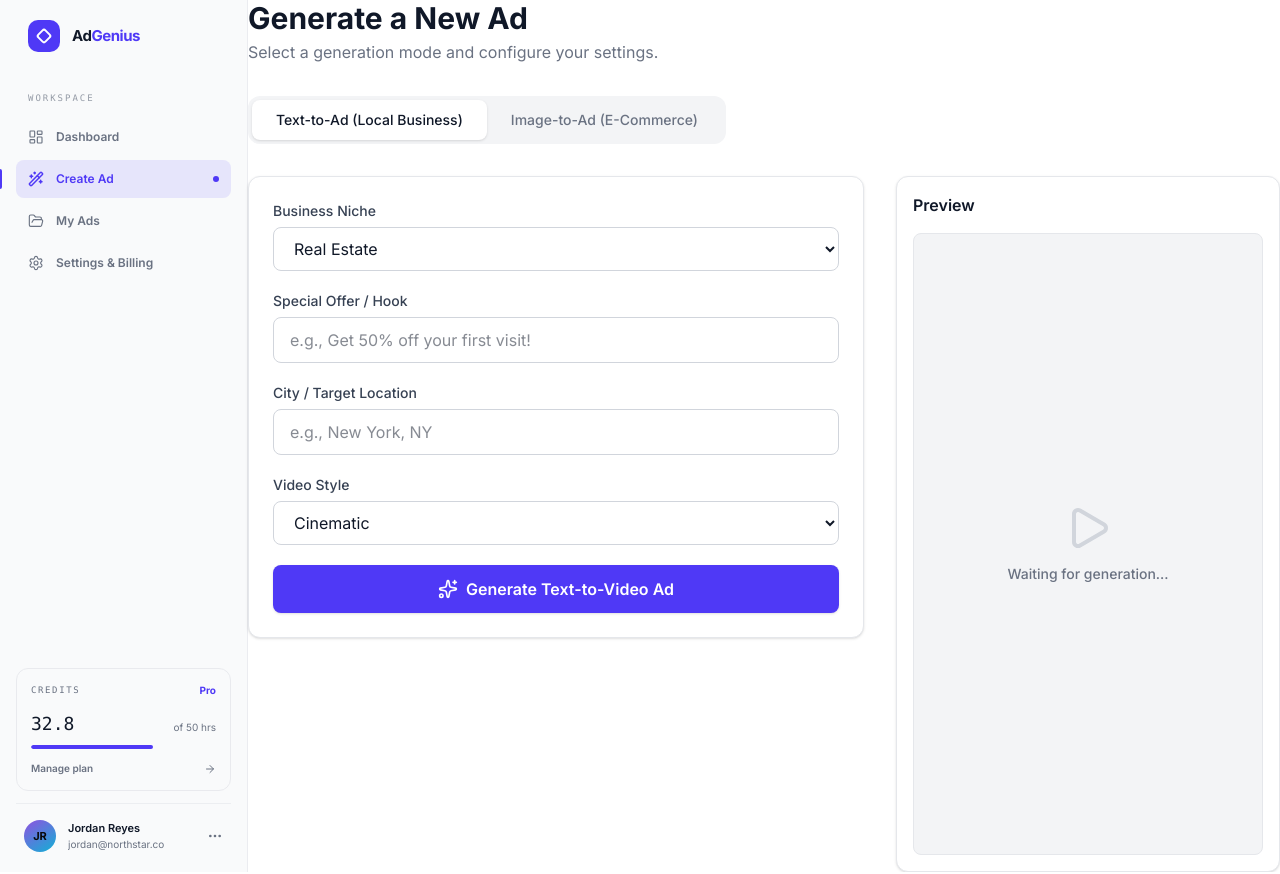
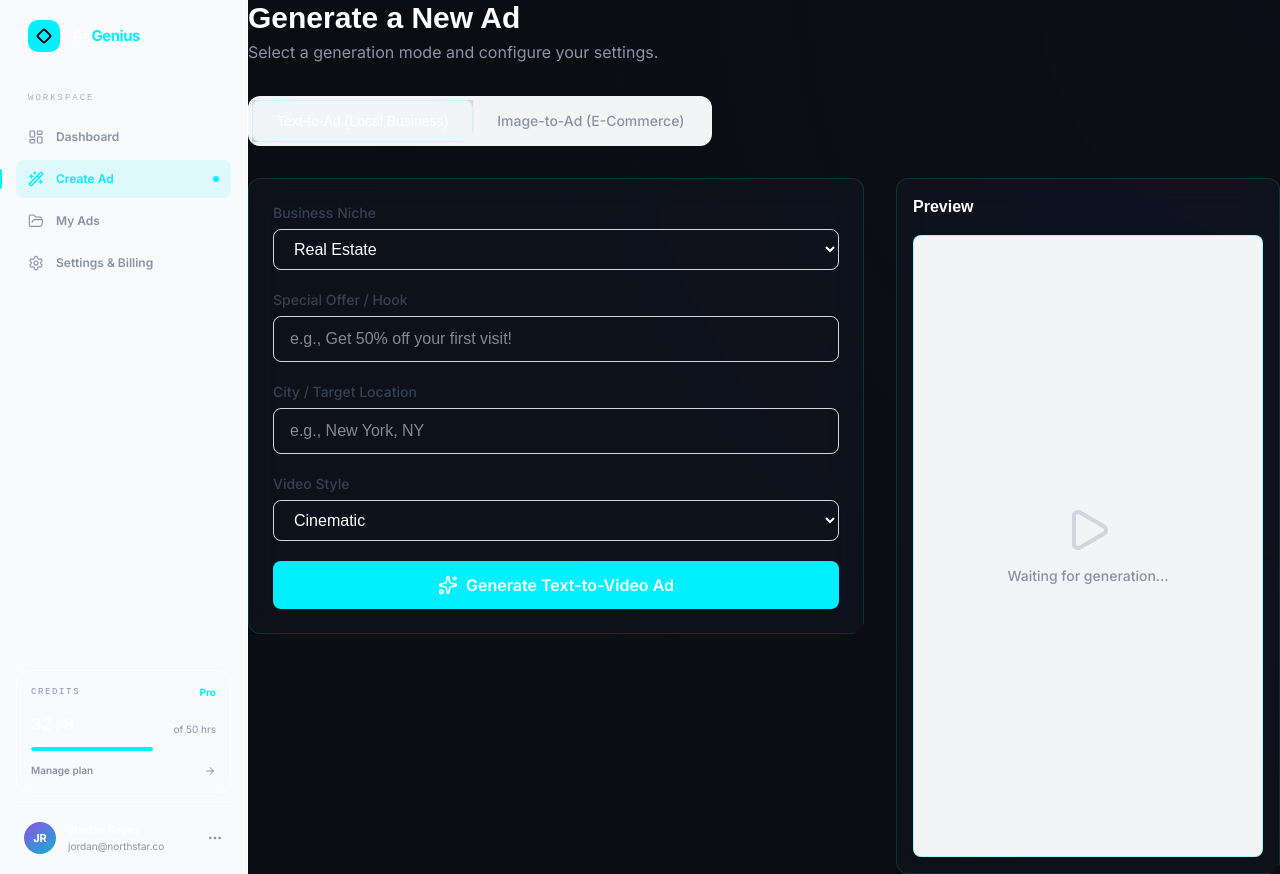
Before and after one commit to sbmp69/ads, a Next.js app: page /create in a window 1280 px wide. Built offline with nearby package versions, Linux system fonts and the light colour scheme.

Commit message:
style: transform UI to futuristic cyberpunk aesthetic

```diff
--- a/src/app/create/page.tsx
+++ b/src/app/create/page.tsx
@@ -9,8 +9,12 @@ export default function CreateAd() {
   return (
     <div className="space-y-8 h-full flex flex-col">
       <header>
-        <h1 className="text-3xl font-bold text-gray-900">Generate a New Ad</h1>
-        <p className="text-gray-500 mt-1">Select a generation mode and configure your settings.</p>
+        <h1 className="text-3xl font-bold text-cyber-text font-display">
+          Generate a New Ad
+        </h1>
+        <p className="text-cyber-muted mt-1">
+          Select a generation mode and configure your settings.
+        </p>
       </header>
 
       {/* Tabs */}
@@ -19,8 +23,8 @@ export default function CreateAd() {
           onClick={() => setActiveTab("text")}
           className={`px-6 py-2.5 text-sm font-medium rounded-lg transition-all ${
             activeTab === "text"
-              ? "bg-white text-gray-900 shadow-sm"
-              : "text-gray-500 hover:text-gray-700"
+              ? "glass-panel text-cyber-text font-display "
+              : "text-cyber-muted hover:text-gray-700"
           }`}
         >
           Text-to-Ad (Local Business)
@@ -29,8 +33,8 @@ export default function CreateAd() {
           onClick={() => setActiveTab("image")}
           className={`px-6 py-2.5 text-sm font-medium rounded-lg transition-all ${
             activeTab === "image"
-              ? "bg-white text-gray-900 shadow-sm"
-              : "text-gray-500 hover:text-gray-700"
+              ? "glass-panel text-cyber-text font-display "
+              : "text-cyber-muted hover:text-gray-700"
           }`}
         >
           Image-to-Ad (E-Commerce)
@@ -41,12 +45,12 @@ export default function CreateAd() {
         {/* Input Column */}
         <div className="flex-1 space-y-6">
           {activeTab === "text" ? (
-            <div className="bg-white p-6 rounded-xl border border-gray-200 shadow-sm space-y-5">
+            <div className="glass-panel p-6 rounded-xl border border-cyber-cyan/30  space-y-5">
               <div>
                 <label className="block text-sm font-medium text-gray-700 mb-1.5">
                   Business Niche
                 </label>
-                <select className="w-full border border-gray-300 rounded-lg px-4 py-2.5 text-gray-900 focus:ring-2 focus:ring-indigo-600 focus:border-transparent outline-none">
+                <select className="w-full border border-gray-300 rounded-lg px-4 py-2.5 text-cyber-text font-display focus:ring-2 focus:ring-indigo-600 focus:border-transparent outline-none">
                   <option>Real Estate</option>
                   <option>Coffee Shop</option>
                   <option>Fitness Gym</option>
@@ -62,7 +66,7 @@ export default function CreateAd() {
                 <input
                   type="text"
                   placeholder="e.g., Get 50% off your first visit!"
-                  className="w-full border border-gray-300 rounded-lg px-4 py-2.5 text-gray-900 focus:ring-2 focus:ring-indigo-600 focus:border-transparent outline-none"
+                  className="w-full border border-gray-300 rounded-lg px-4 py-2.5 text-cyber-text font-display focus:ring-2 focus:ring-indigo-600 focus:border-transparent outline-none"
                 />
               </div>
 
@@ -73,7 +77,7 @@ export default function CreateAd() {
                 <input
                   type="text"
                   placeholder="e.g., New York, NY"
-                  className="w-full border border-gray-300 rounded-lg px-4 py-2.5 text-gray-900 focus:ring-2 focus:ring-indigo-600 focus:border-transparent outline-none"
+                  className="w-full border border-gray-300 rounded-lg px-4 py-2.5 text-cyber-text font-display focus:ring-2 focus:ring-indigo-600 focus:border-transparent outline-none"
                 />
               </div>
 
@@ -81,28 +85,32 @@ export default function CreateAd() {
                 <label className="block text-sm font-medium text-gray-700 mb-1.5">
                   Video Style
                 </label>
-                <select className="w-full border border-gray-300 rounded-lg px-4 py-2.5 text-gray-900 focus:ring-2 focus:ring-indigo-600 focus:border-transparent outline-none">
+                <select className="w-full border border-gray-300 rounded-lg px-4 py-2.5 text-cyber-text font-display focus:ring-2 focus:ring-indigo-600 focus:border-transparent outline-none">
                   <option>Cinematic</option>
                   <option>UGC (User Generated Content)</option>
                   <option>Fast-paced / Trendy</option>
                 </select>
               </div>
 
-              <button className="w-full bg-indigo-600 hover:bg-indigo-700 text-white font-semibold py-3 rounded-lg shadow-sm transition-colors flex items-center justify-center gap-2 mt-4">
+              <button className="w-full bg-cyber-cyan text-black hover:bg-cyber-cyan hover:shadow-[0_0_15px_#00F0FF] text-white font-semibold py-3 rounded-lg  transition-colors flex items-center justify-center gap-2 mt-4">
                 <Sparkles className="w-5 h-5" />
                 Generate Text-to-Video Ad
               </button>
             </div>
           ) : (
-            <div className="bg-white p-6 rounded-xl border border-gray-200 shadow-sm space-y-5">
+            <div className="glass-panel p-6 rounded-xl border border-cyber-cyan/30  space-y-5">
               <div>
                 <label className="block text-sm font-medium text-gray-700 mb-1.5">
                   Upload Product Image
                 </label>
                 <div className="border-2 border-dashed border-gray-300 rounded-xl p-8 flex flex-col items-center justify-center text-center hover:bg-gray-50 transition-colors cursor-pointer">
                   <UploadCloud className="w-10 h-10 text-gray-400 mb-3" />
-                  <p className="text-sm font-medium text-gray-900">Click to upload or drag and drop</p>
-                  <p className="text-xs text-gray-500 mt-1">PNG, JPG or WEBP (max. 5MB)</p>
+                  <p className="text-sm font-medium text-cyber-text font-display">
+                    Click to upload or drag and drop
+                  </p>
+                  <p className="text-xs text-cyber-muted mt-1">
+                    PNG, JPG or WEBP (max. 5MB)
+                  </p>
                 </div>
               </div>
 
@@ -113,11 +121,11 @@ export default function CreateAd() {
                 <textarea
                   rows={4}
                   placeholder="e.g., splashing water, neon lights, minimal studio backdrop..."
-                  className="w-full border border-gray-300 rounded-lg px-4 py-2.5 text-gray-900 focus:ring-2 focus:ring-indigo-600 focus:border-transparent outline-none resize-none"
+                  className="w-full border border-gray-300 rounded-lg px-4 py-2.5 text-cyber-text font-display focus:ring-2 focus:ring-indigo-600 focus:border-transparent outline-none resize-none"
                 />
               </div>
 
-              <button className="w-full bg-indigo-600 hover:bg-indigo-700 text-white font-semibold py-3 rounded-lg shadow-sm transition-colors flex items-center justify-center gap-2 mt-4">
+              <button className="w-full bg-cyber-cyan text-black hover:bg-cyber-cyan hover:shadow-[0_0_15px_#00F0FF] text-white font-semibold py-3 rounded-lg  transition-colors flex items-center justify-center gap-2 mt-4">
                 <Sparkles className="w-5 h-5" />
                 Animate Product Video
               </button>
@@ -127,11 +135,15 @@ export default function CreateAd() {
 
         {/* Output Column */}
         <div className="w-full max-w-sm shrink-0">
-          <div className="bg-white p-4 rounded-xl border border-gray-200 shadow-sm h-full min-h-[600px] flex flex-col">
-            <h3 className="font-semibold text-gray-900 mb-4">Preview</h3>
-            <div className="flex-1 bg-gray-100 rounded-lg border border-gray-200 flex flex-col items-center justify-center relative overflow-hidden aspect-[9/16]">
+          <div className="glass-panel p-4 rounded-xl border border-cyber-cyan/30  h-full min-h-[600px] flex flex-col">
+            <h3 className="font-semibold text-cyber-text font-display mb-4">
+              Preview
+            </h3>
+            <div className="flex-1 bg-gray-100 rounded-lg border border-cyber-cyan/30 flex flex-col items-center justify-center relative overflow-hidden aspect-[9/16]">
               <Play className="w-12 h-12 text-gray-300 mb-3" />
-              <p className="text-sm text-gray-500 font-medium">Waiting for generation...</p>
+              <p className="text-sm text-cyber-muted font-medium">
+                Waiting for generation...
+              </p>
             </div>
           </div>
         </div>
--- a/src/app/globals.css
+++ b/src/app/globals.css
@@ -1,13 +1,129 @@
 @import "tailwindcss";
+@import url('https://fonts.googleapis.com/css2?family=Inter:wght@400;500;600;700&family=JetBrains+Mono:wght@400;700&family=Orbitron:wght@400;500;700;900&display=swap');
 
-@layer base {
-  :root {
-    --background: #ffffff;
-    --foreground: #09090b;
-  }
+@theme {
+  --font-sans: 'Inter', sans-serif;
+  --font-mono: 'JetBrains Mono', monospace;
+  --font-display: 'Orbitron', sans-serif;
+
+  --color-cyber-bg: #0A0A0F;
+  --color-cyber-surface: #0D1117;
+  --color-cyber-cyan: #00F0FF;
+  --color-cyber-purple: #B026FF;
+  --color-cyber-magenta: #FF2E97;
+  --color-cyber-green: #39FF14;
+  --color-cyber-text: #FFFFFF;
+  --color-cyber-muted: #8B92A8;
+}
+
+:root {
+  background-color: var(--color-cyber-bg);
+  color: var(--color-cyber-text);
 }
 
 body {
-  background-color: var(--background);
-  color: var(--foreground);
+  background: radial-gradient(circle at top right, #302B6320, #0A0A0F 60%),
+              radial-gradient(circle at bottom left, #0F0C2930, #0A0A0F 60%);
+  background-color: var(--color-cyber-bg);
+  color: var(--color-cyber-text);
+  min-height: 100vh;
+  position: relative;
 }
+
+body::before {
+  content: "";
+  position: absolute;
+  inset: 0;
+  background-image:
+    linear-gradient(rgba(0, 240, 255, 0.03) 1px, transparent 1px),
+    linear-gradient(90deg, rgba(0, 240, 255, 0.03) 1px, transparent 1px);
+  background-size: 40px 40px;
+  pointer-events: none;
+  z-index: -1;
+}
+
+.glass-panel {
+  background: rgba(255, 255, 255, 0.02);
+  backdrop-filter: blur(16px) saturate(180%);
+  -webkit-backdrop-filter: blur(16px) saturate(180%);
+  border: 1px solid rgba(0, 240, 255, 0.15);
+  box-shadow: 0 4px 30px rgba(0, 0, 0, 0.5);
+  clip-path: polygon(0 0, 100% 0, 100% calc(100% - 10px), calc(100% - 10px) 100%, 0 100%);
+}
+
+.neon-btn {
+  background: rgba(0, 240, 255, 0.1);
+  border: 1px solid var(--color-cyber-cyan);
+  color: var(--color-cyber-cyan);
+  box-shadow: 0 0 10px rgba(0, 240, 255, 0.2), inset 0 0 10px rgba(0, 240, 255, 0.1);
+  text-shadow: 0 0 5px rgba(0, 240, 255, 0.5);
+  transition: all 0.2s cubic-bezier(0.4, 0, 0.2, 1);
+  clip-path: polygon(10px 0, 100% 0, 100% calc(100% - 10px), calc(100% - 10px) 100%, 0 100%, 0 10px);
+}
+
+.neon-btn:hover {
+  background: var(--color-cyber-cyan);
+  color: #000;
+  box-shadow: 0 0 20px rgba(0, 240, 255, 0.6), inset 0 0 10px rgba(255, 255, 255, 0.5);
+  text-shadow: none;
+  transform: scale(1.02);
+}
+
+.neon-btn:disabled {
+  opacity: 0.5;
+  cursor: not-allowed;
+  pointer-events: none;
+}
+
+.neon-input {
+  background: rgba(10, 10, 15, 0.6);
+  border: 1px solid rgba(0, 240, 255, 0.2);
+  color: white;
+  transition: all 0.2s ease;
+}
+
+.neon-input:focus {
+  outline: none;
+  border-color: var(--color-cyber-cyan);
+  box-shadow: 0 0 12px rgba(0, 240, 255, 0.3);
+}
+
+.text-glow {
+  text-shadow: 0 0 8px currentColor;
+}
+
+.hud-border {
+  position: relative;
+}
+.hud-border::before, .hud-border::after {
+  content: '';
+  position: absolute;
+  width: 10px;
+  height: 10px;
+  border: 2px solid var(--color-cyber-cyan);
+  pointer-events: none;
+}
+.hud-border::before {
+  top: -2px; left: -2px;
+  border-right: none; border-bottom: none;
+}
+.hud-border::after {
+  bottom: -2px; right: -2px;
+  border-left: none; border-top: none;
+}
+
+.sidebar-link {
+  transition: all 0.2s ease;
+  border-left: 2px solid transparent;
+}
+.sidebar-link:hover {
+  background: linear-gradient(90deg, rgba(0, 240, 255, 0.1) 0%, transparent 100%);
+  border-left: 2px solid var(--color-cyber-cyan);
+  color: var(--color-cyber-cyan);
+}
+.sidebar-link.active {
+  background: linear-gradient(90deg, rgba(0, 240, 255, 0.2) 0%, transparent 100%);
+  border-left: 2px solid var(--color-cyber-cyan);
+  color: var(--color-cyber-cyan);
+  text-shadow: 0 0 8px rgba(0, 240, 255, 0.5);
+}
--- a/src/app/layout.tsx
+++ b/src/app/layout.tsx
@@ -17,14 +17,14 @@ export default function RootLayout({
   return (
     <html lang="en">
       <body
-        className={`${inter.className} min-h-screen bg-white text-gray-900 antialiased`}
+        className={`${inter.className} min-h-screen bg-cyber-bg text-cyber-text font-sans antialiased`}
       >
         <>
-          <div className="noise-overlay min-h-[100dvh] bg-white">
-            <header className="flex h-16 items-center justify-between border-b border-gray-200/70 bg-gray-50 px-4 md:hidden">
+          <div className="noise-overlay min-h-[100dvh] bg-cyber-surface/50">
+            <header className="flex h-16 items-center justify-between border-b border-cyber-cyan/20/70 bg-gray-50 px-4 md:hidden">
               <button
                 type="button"
-                className="rounded-md p-2 text-gray-500 hover:bg-foreground/[.05] hover:text-gray-900"
+                className="rounded-md p-2 text-cyber-muted hover:bg-foreground/[.05] hover:text-cyber-text"
                 aria-label="Open navigation"
                 data-testid="button-open-navigation"
               >
@@ -51,17 +51,17 @@ export default function RootLayout({
                 href="/"
                 className="group flex items-center gap-3"
               >
-                <span className="relative flex h-8 w-8 items-center justify-center rounded-[10px] bg-indigo-600 text-white shadow-[0_0_22px_hsl(var(--primary)/.22)]">
+                <span className="relative flex h-8 w-8 items-center justify-center rounded-[10px] bg-cyber-cyan text-black shadow-[0_0_22px_hsl(var(--primary)/.22)]">
                   <span className="absolute h-3 w-3 rotate-45 rounded-[3px] border-2 border-primary-foreground/90"></span>
-                  <span className="h-1.5 w-1.5 rounded-full bg-indigo-600-foreground"></span>
+                  <span className="h-1.5 w-1.5 rounded-full bg-cyber-cyan-foreground"></span>
                 </span>
-                <span className="text-[15px] font-bold tracking-[-0.03em] text-gray-900">
-                  Ad<span className="text-indigo-600">Genius</span>
+                <span className="text-[15px] font-bold tracking-[-0.03em] text-cyber-text">
+                  Ad<span className="text-cyber-cyan">Genius</span>
                 </span>
               </a>
               <button
                 type="button"
-                className="rounded-md p-2 text-gray-500 hover:bg-foreground/[.05] hover:text-gray-900"
+                className="rounded-md p-2 text-cyber-muted hover:bg-foreground/[.05] hover:text-cyber-text"
                 aria-label="Notifications"
                 data-testid="button-mobile-notifications"
               >
@@ -85,24 +85,24 @@ export default function RootLayout({
             </header>
             <div className="flex min-h-[calc(100dvh-4rem)]">
               <div className="hidden md:block">
-                <aside className="flex h-full w-[248px] shrink-0 flex-col border-r border-gray-200/70 bg-gray-50 px-4 py-5">
+                <aside className="flex h-full w-[248px] shrink-0 flex-col border-r border-cyber-cyan/20/70 bg-gray-50 px-4 py-5">
                   <div className="px-3">
                     <a
                       data-testid="link-logo"
                       href="/"
                       className="group flex items-center gap-3"
                     >
-                      <span className="relative flex h-8 w-8 items-center justify-center rounded-[10px] bg-indigo-600 text-white shadow-[0_0_22px_hsl(var(--primary)/.22)]">
+                      <span className="relative flex h-8 w-8 items-center justify-center rounded-[10px] bg-cyber-cyan text-black shadow-[0_0_22px_hsl(var(--primary)/.22)]">
                         <span className="absolute h-3 w-3 rotate-45 rounded-[3px] border-2 border-primary-foreground/90"></span>
-                        <span className="h-1.5 w-1.5 rounded-full bg-indigo-600-foreground"></span>
+                        <span className="h-1.5 w-1.5 rounded-full bg-cyber-cyan-foreground"></span>
                       </span>
-                      <span className="text-[15px] font-bold tracking-[-0.03em] text-gray-900">
-                        Ad<span className="text-indigo-600">Genius</span>
+                      <span className="text-[15px] font-bold tracking-[-0.03em] text-cyber-text">
+                        Ad<span className="text-cyber-cyan">Genius</span>
                       </span>
                     </a>
                   </div>
                   <div className="mt-10 px-3">
-                    <div className="font-mono text-[9px] uppercase tracking-[0.22em] text-gray-500/70">
+                    <div className="font-mono text-cyber-cyan text-[9px] uppercase tracking-[0.22em] text-cyber-muted/70">
                       Workspace
                     </div>
                   </div>
@@ -113,7 +113,7 @@ export default function RootLayout({
                     <a
                       data-testid="link-nav-dashboard"
                       href="/dashboard"
-                      className="group relative flex items-center gap-3 rounded-lg px-3 py-2.5 text-[12px] font-semibold transition-all duration-200 text-gray-500 hover:bg-foreground/[.04] hover:text-gray-900"
+                      className="group relative flex items-center gap-3 rounded-lg px-3 py-2.5 text-[12px] font-semibold transition-all duration-200 text-cyber-muted hover:bg-foreground/[.04] hover:text-cyber-text"
                     >
                       <svg
                         xmlns="http://www.w3.org/2000/svg"
@@ -138,9 +138,9 @@ export default function RootLayout({
                     <a
                       data-testid="link-nav-create-ad"
                       href="/"
-                      className="group relative flex items-center gap-3 rounded-lg px-3 py-2.5 text-[12px] font-semibold transition-all duration-200 bg-indigo-600/[.11] text-indigo-600"
+                      className="group relative flex items-center gap-3 rounded-lg px-3 py-2.5 text-[12px] font-semibold transition-all duration-200 bg-cyber-cyan/[.11] text-cyber-cyan"
                     >
-                      <span className="absolute -left-4 h-5 w-0.5 rounded-r-full bg-indigo-600"></span>
+                      <span className="absolute -left-4 h-5 w-0.5 rounded-r-full bg-cyber-cyan"></span>
                       <svg
                         xmlns="http://www.w3.org/2000/svg"
                         width="16"
@@ -164,12 +164,12 @@ export default function RootLayout({
                         <path d="M11 3H9"></path>
                       </svg>
                       <span>Create Ad</span>
-                      <span className="ml-auto h-1.5 w-1.5 rounded-full bg-indigo-600 shadow-[0_0_9px_hsl(var(--primary))]"></span>
+                      <span className="ml-auto h-1.5 w-1.5 rounded-full bg-cyber-cyan shadow-[0_0_9px_hsl(var(--primary))]"></span>
                     </a>
                     <a
                       data-testid="link-nav-my-ads"
                       href="/my-ads"
-                      className="group relative flex items-center gap-3 rounded-lg px-3 py-2.5 text-[12px] font-semibold transition-all duration-200 text-gray-500 hover:bg-foreground/[.04] hover:text-gray-900"
+                      className="group relative flex items-center gap-3 rounded-lg px-3 py-2.5 text-[12px] font-semibold transition-all duration-200 text-cyber-muted hover:bg-foreground/[.04] hover:text-cyber-text"
                     >
                       <svg
                         xmlns="http://www.w3.org/2000/svg"
@@ -191,7 +191,7 @@ export default function RootLayout({
                     <a
                       data-testid="link-nav-settings-&amp;-billing"
                       href="/settings"
-                      className="group relative flex items-center gap-3 rounded-lg px-3 py-2.5 text-[12px] font-semibold transition-all duration-200 text-gray-500 hover:bg-foreground/[.04] hover:text-gray-900"
+                      className="group relative flex items-center gap-3 rounded-lg px-3 py-2.5 text-[12px] font-semibold transition-all duration-200 text-cyber-muted hover:bg-foreground/[.04] hover:text-cyber-text"
                     >
                       <svg
                         xmlns="http://www.w3.org/2000/svg"
@@ -213,29 +213,29 @@ export default function RootLayout({
                     </a>
                   </nav>
                   <div className="space-y-3">
-                    <div className="rounded-xl border border-gray-200/80 bg-foreground/[.025] p-3.5">
+                    <div className="rounded-xl border border-cyber-cyan/20/80 bg-foreground/[.025] p-3.5">
                       <div className="flex items-center justify-between">
-                        <span className="font-mono text-[9px] uppercase tracking-[.18em] text-gray-500">
+                        <span className="font-mono text-cyber-cyan text-[9px] uppercase tracking-[.18em] text-cyber-muted">
                           Credits
                         </span>
-                        <span className="text-[10px] font-bold text-indigo-600">
+                        <span className="text-[10px] font-bold text-cyber-cyan">
                           Pro
                         </span>
                       </div>
                       <div className="mt-3 flex items-end justify-between">
-                        <span className="font-mono text-[18px] font-medium text-gray-900">
+                        <span className="font-mono text-cyber-cyan text-[18px] font-medium text-cyber-text">
                           32.8
                         </span>
-                        <span className="pb-0.5 text-[10px] text-gray-500">
+                        <span className="pb-0.5 text-[10px] text-cyber-muted">
                           of 50 hrs
                         </span>
                       </div>
                       <div className="mt-2 h-1 overflow-hidden rounded-full bg-border">
-                        <div className="h-full w-[66%] rounded-full bg-indigo-600"></div>
+                        <div className="h-full w-[66%] rounded-full bg-cyber-cyan"></div>
                       </div>
                       <button
                         type="button"
-                        className="mt-3 flex w-full items-center justify-between text-[10px] font-semibold text-gray-500 transition-colors hover:text-indigo-600"
+                        className="mt-3 flex w-full items-center justify-between text-[10px] font-semibold text-cyber-muted transition-colors hover:text-cyber-cyan"
                         data-testid="button-manage-credits"
                       >
                         Manage plan{" "}
@@ -257,21 +257,21 @@ export default function RootLayout({
                         </svg>
                       </button>
                     </div>
-                    <div className="flex items-center gap-3 border-t border-gray-200/60 px-2 pt-4">
+                    <div className="flex items-center gap-3 border-t border-cyber-cyan/20/60 px-2 pt-4">
                       <div className="flex h-8 w-8 items-center justify-center rounded-full bg-[linear-gradient(145deg,hsl(266_70%_60%),hsl(191_85%_45%))] text-[11px] font-bold text-background">
                         JR
                       </div>
                       <div className="min-w-0 flex-1">
-                        <div className="truncate text-[11px] font-semibold text-gray-900">
+                        <div className="truncate text-[11px] font-semibold text-cyber-text">
                           Jordan Reyes
                         </div>
-                        <div className="truncate text-[10px] text-gray-500">
+                        <div className="truncate text-[10px] text-cyber-muted">
                           jordan@northstar.co
                         </div>
                       </div>
                       <button
                         type="button"
-                        className="text-gray-500 transition-colors hover:text-gray-900"
+                        className="text-cyber-muted transition-colors hover:text-cyber-text"
                         aria-label="Open profile menu"
                         data-testid="button-profile-menu"
                       >
```
Also changed, not shown: package.json (+6 -1 lines), src/app/dashboard/page.tsx (+15 -12 lines), src/app/my-ads/page.tsx (+16 -15 lines), src/app/page.tsx (+81 -75 lines), src/app/settings/page.tsx (+29 -21 lines), 1 other file (tests, documents, lock files or other folders).
